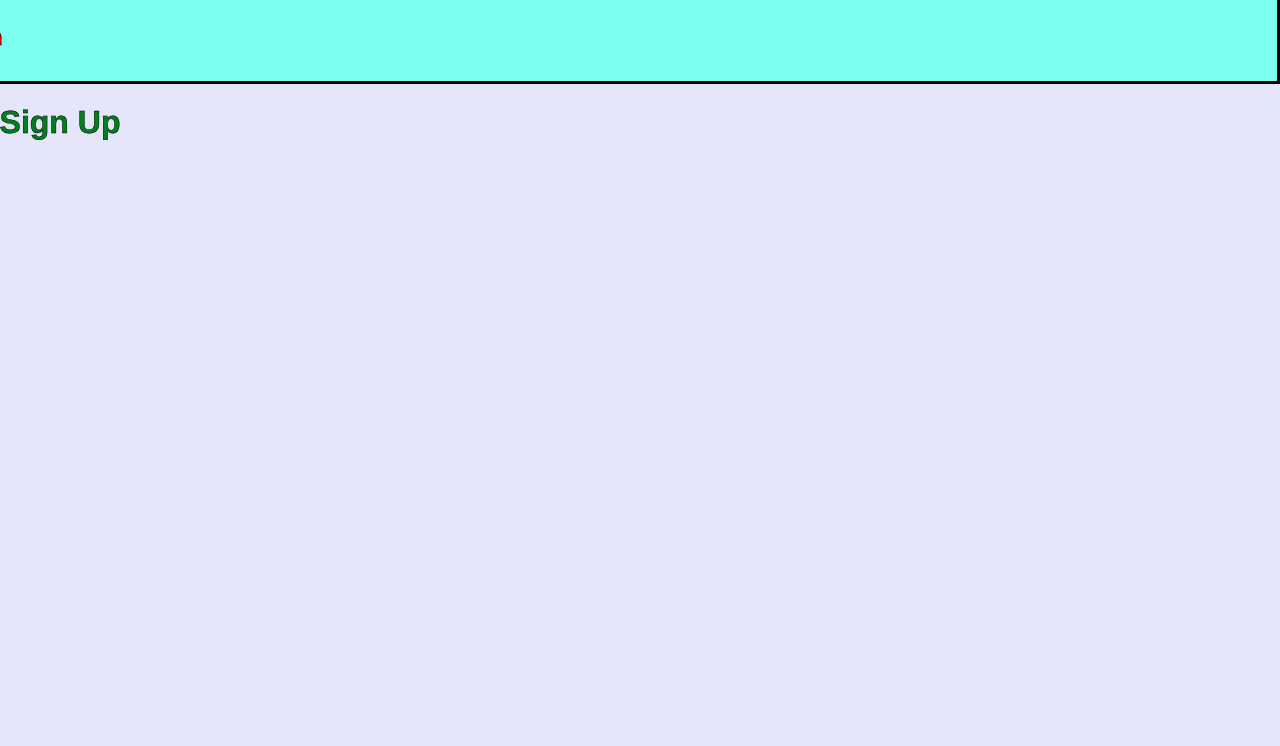
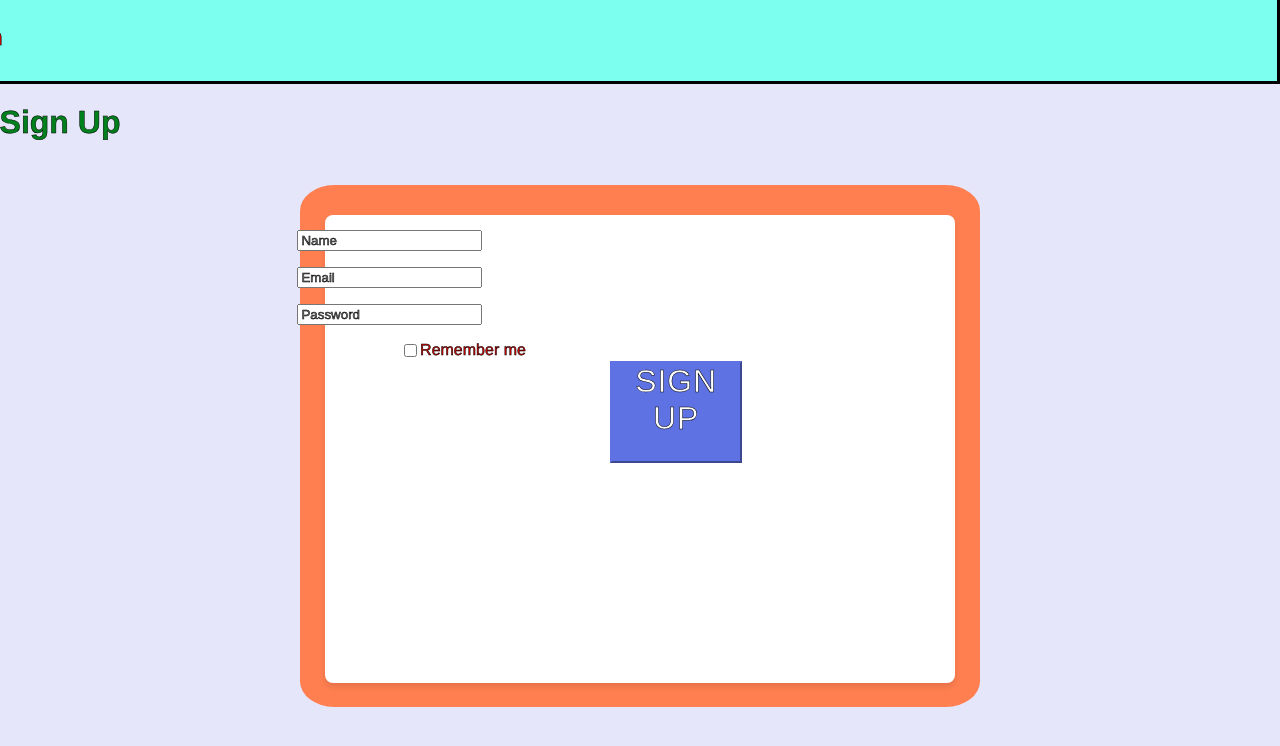
Before and after one commit to EveGalaxy/Front-end-Bpduction, a Vue app: page /sign-up in a window 1280 px wide. Shown: the top 746 px of the page. Built offline with nearby package versions, Linux system fonts and the light colour scheme.

Commit message:
Update SignUpView.vue

```diff
--- a/src/views/SignUpView.vue
+++ b/src/views/SignUpView.vue
@@ -1,15 +1,133 @@
 <template>
     <div class="SignUptemplate">
         <h2 class="titleSignup">Sign Up</h2>
+    </div><br>
+    <div class="card-body px-lg-5 py-lg-5">
+        <form role="form" class="signup-form">
+            <div class="form-group mb-3">
+                <div class="input-group input-group-alternative">
+                    <div class="input-group-prepend">
+                        <span class="input-group-text">
+                            <i class="fa fa-user">
+                            </i>
+                        </span>
+                    </div>
+                    <input placeholder="Name" type="text" class="form-control" fdprocessedid="kdzzh">
+                </div>
+            </div>
+            <div class="form-group mb-3">
+                <div class="input-group input-group-alternative">
+                    <div class="input-group-prepend">
+                        <span class="input-group-text">
+                            <i class="fa fa-envelope">
+                            </i>
+                        </span>
+                    </div>
+                    <input placeholder="Email" type="email" class="form-control" fdprocessedid="j5d95">
+                </div>
+            </div>
+            <div class="form-group">
+                <div class="input-group input-group-alternative">
+                    <div class="input-group-prepend">
+                        <span class="input-group-text">
+                            <i class="fa fa-unlock-alt">
+                            </i>
+                        </span>
+                    </div>
+                    <input placeholder="Password" type="password" class="form-control" fdprocessedid="abdeln">
+                </div>
+            </div>
+            <div class="custom-control custom-control-alternative custom-checkbox">
+                <input id=" customCheckLogin2" type="checkbox" class="custom-control-input">
+                <label for=" customCheckLogin2" class="custom-control-label">
+                    <span>Remember me</span>
+                </label>
+            </div>
+            <div class="text-center">
+                <button type="button" class="btn btn-primary mt-4" fdprocessedid="9jl2er" @click="gotoLogin()">Sign Up</button>
+            </div>
+        </form>
     </div>
 </template>
-<style>
+<style scoped>
+.border-0 {
+    border: 0 !important;
+}
+.bg-secondary {
+    background-color: #6c757d !important;
+}
+.btn-primary, .btn-primary:hover {
+    color: #fff;
+    background-color: #5e72e4;
+    border-color: #5e72e4;
+    position: relative;
+    text-transform: uppercase;
+    -webkit-transition: all .15s ease;
+    transition: all .15s ease;
+    will-change: transform;
+    letter-spacing: .025em;
+    font-size: 2rem;
+    width: 40%;
+}
+.card {
+    position: relative;
+    display: -webkit-box;
+    display: flex;
+    -webkit-box-orient: vertical;
+    -webkit-box-direction: normal;
+    flex-direction: column;
+    min-width: 0;
+    word-wrap: break-word;
+    background-color: #fff;
+    background-clip: border-box;
+    border: 1px solid rgba(0, 0, 0, .125);
+    border-radius: .25rem;
+}
+.card-body {
+    -webkit-box-flex: 1;
+    flex: 1 1 auto;
+    padding: 1.5rem;
+    background-color: coral;
+    border-radius: 5%;
+    width: 50%;
+    justify-self: center;
+    padding-top: 150px;
+}
+.custom-control-input {
+    margin-left: -250px;
+}
+.custom-control-label {
+    position: relative;
+    margin-left: 0px;
+    margin-bottom: 0;
+    vertical-align: top;
+}
+.signup-form{
+    width: 95%; /* ให้ form กว้างเกือบสุด */
+    margin: 0 auto; /* จัดให้อยู่ตรงกลาง */
+    padding: 15px;
+    background: white;
+    border-radius: 8px;
+    box-shadow: 0px 4px 6px rgba(0, 0, 0, 0.1);
+    margin-top: -120px;
+    padding-bottom: 220px;
+}
+.form-group {
+    margin-bottom: 1rem;
+}
 .SignUptemplate{
     display: inline-flex;
     margin-left: -1200px;
     margin-top: 50px;
     padding: 2px;
     position: flex;
+}
+.shadow {
+    box-shadow: 0 .5rem 1rem rgba(0, 0, 0, .15) !important;
+}
+.text-center {
+    margin-left: 270px;
+    text-align: center;
 }
 .titleSignup{
     color: rgb(0, 128, 28);
@@ -18,5 +136,11 @@
 </style>
 
 <script>
-
+export default{
+    methods: {
+        gotoLogin(){
+            this.$router.replace('/login');
+        }
+    }
+}
 </script>
```
